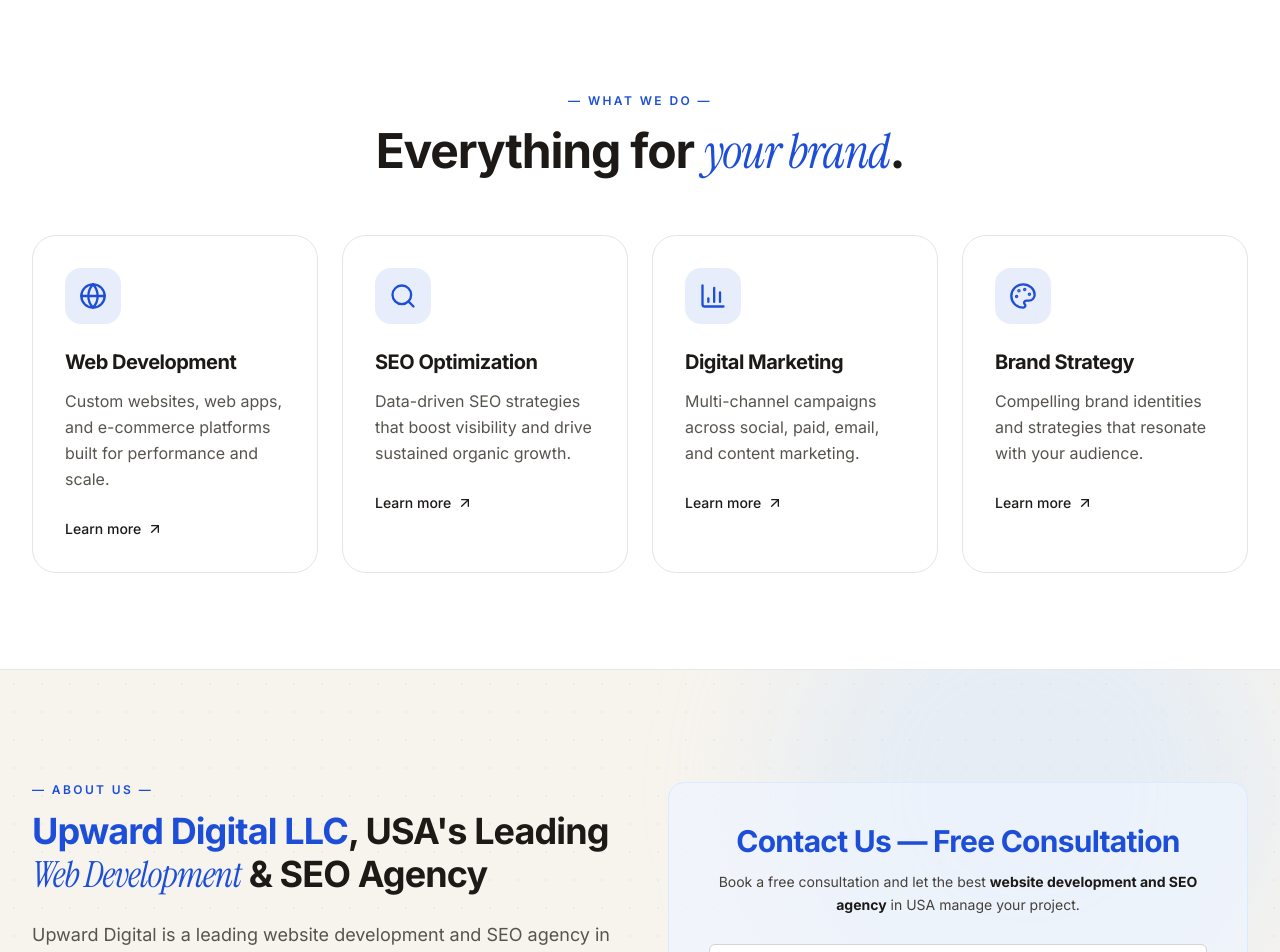
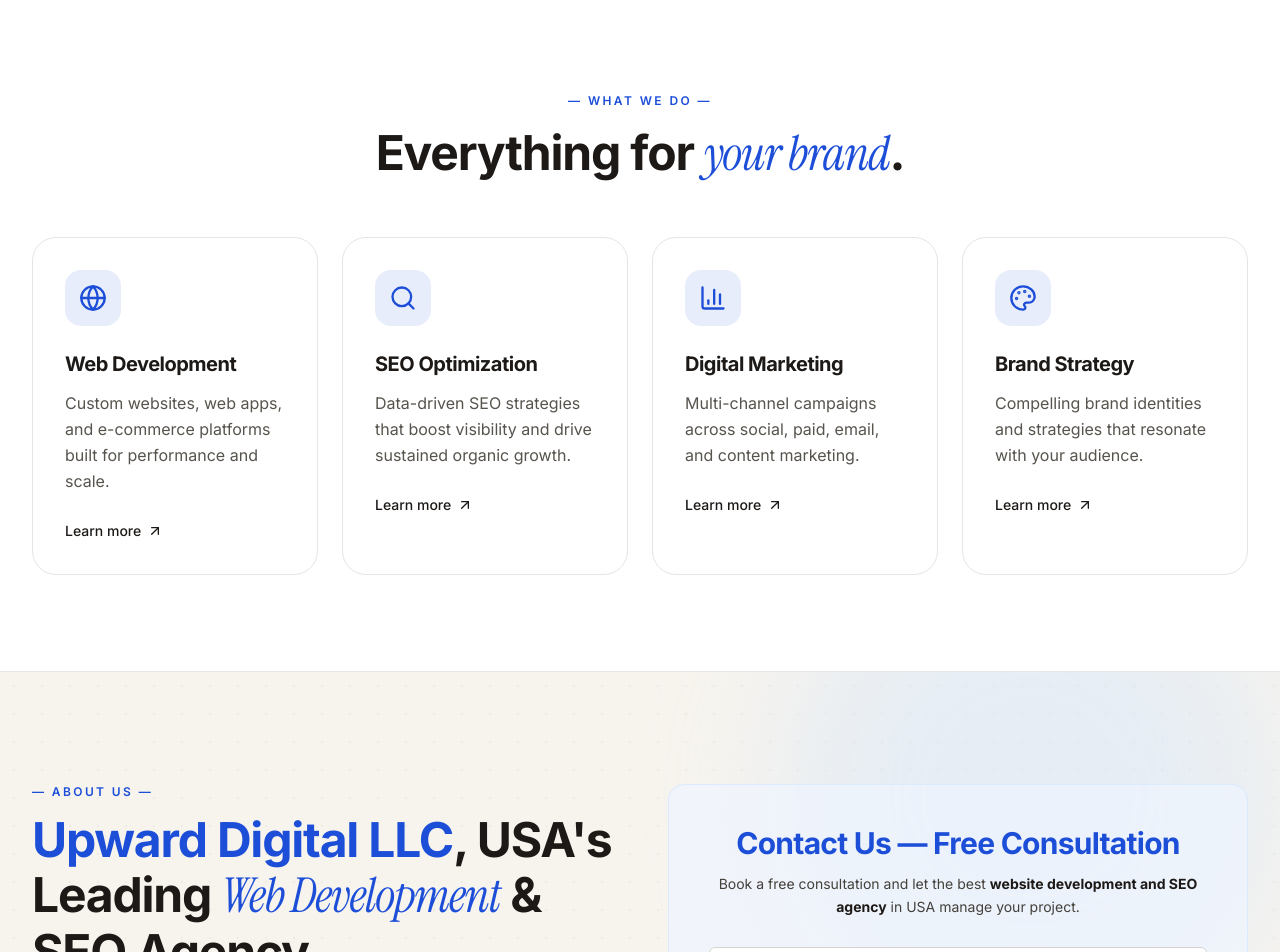
Before and after one commit to TalhaFaisal777/upwarddigital-site, a React (Vite) app: page / in a window 1280 px wide. Shown: the part 960-1912 px from the top of the page. Built offline with nearby package versions, Linux system fonts and the light colour scheme.

Commit message:
Standardize all section headings to text-3xl/4xl/5xl with leading-[1.15] for visual consistency

```diff
--- a/src/components/common/SectionHeading.jsx
+++ b/src/components/common/SectionHeading.jsx
@@ -14,7 +14,7 @@ export default function SectionHeading({ subtitle, title, description, center =
           — {subtitle} —
         </span>
       )}
-      <h2 className="text-3xl md:text-4xl lg:text-5xl font-bold leading-[1.1] tracking-tight mb-4 text-stone-900">
+      <h2 className="text-3xl md:text-4xl lg:text-5xl font-bold leading-[1.15] tracking-tight mb-4 text-stone-900">
         {title}
       </h2>
       {description && (
--- a/src/pages/About.jsx
+++ b/src/pages/About.jsx
@@ -51,7 +51,7 @@ export default function About() {
             <span className="inline-block text-primary font-semibold text-xs tracking-[0.2em] uppercase mb-4">
               — Who we are —
             </span>
-            <h2 className="text-3xl md:text-4xl lg:text-5xl font-bold leading-[1.1] tracking-tight mb-8 text-stone-900">
+            <h2 className="text-3xl md:text-4xl lg:text-5xl font-bold leading-[1.15] tracking-tight mb-8 text-stone-900">
               We've been growing brands since <em className="font-serif italic font-medium text-primary">2015</em>.
             </h2>
             <div className="space-y-5 text-stone-600 text-lg leading-relaxed">
@@ -172,7 +172,7 @@ export default function About() {
             <span className="inline-block text-blue-400 font-semibold text-xs tracking-[0.2em] uppercase mb-4">
               — Our Journey —
             </span>
-            <h2 className="text-3xl md:text-4xl lg:text-5xl font-bold leading-[1.1] tracking-tight">
+            <h2 className="text-3xl md:text-4xl lg:text-5xl font-bold leading-[1.15] tracking-tight">
               From <em className="font-serif italic font-medium text-blue-400">3 people</em> to industry leader.
             </h2>
           </div>
--- a/src/pages/Blog.jsx
+++ b/src/pages/Blog.jsx
@@ -182,7 +182,7 @@ export default function Blog() {
                   <Badge>Featured</Badge>
                   <Badge variant="secondary">{featuredPost.category}</Badge>
                 </div>
-                <h2 className="text-2xl md:text-3xl font-bold mb-4 leading-tight">
+                <h2 className="text-3xl md:text-4xl lg:text-5xl font-bold leading-[1.15] tracking-tight mb-4">
                   {featuredPost.title}
                 </h2>
                 <p className="text-stone-600 mb-6 leading-relaxed">
--- a/src/pages/Home.jsx
+++ b/src/pages/Home.jsx
@@ -458,7 +458,7 @@ function AboutAndContactSection() {
           <span className="inline-block text-primary font-semibold text-xs tracking-[0.2em] uppercase mb-3">
             — About Us —
           </span>
-          <h2 className="text-2xl md:text-3xl lg:text-4xl font-bold leading-[1.2] tracking-tight mb-6 text-stone-900">
+          <h2 className="text-3xl md:text-4xl lg:text-5xl font-bold leading-[1.15] tracking-tight mb-6 text-stone-900">
             <span className="text-primary">Upward Digital LLC</span>, USA's
             Leading <em className="font-serif italic font-medium text-primary">Web Development</em> & SEO Agency
           </h2>
--- a/src/pages/Portfolio.jsx
+++ b/src/pages/Portfolio.jsx
@@ -299,7 +299,7 @@ export default function Portfolio() {
             transition={{ duration: 0.6 }}
             className="space-y-6"
           >
-            <h2 className="text-3xl md:text-4xl lg:text-5xl font-bold leading-[1.1] tracking-tight">
+            <h2 className="text-3xl md:text-4xl lg:text-5xl font-bold leading-[1.15] tracking-tight">
               Have a project <em className="font-serif italic font-medium text-primary">in mind</em>?
             </h2>
             <p className="text-stone-600 text-lg max-w-xl mx-auto">
--- a/src/pages/Services.jsx
+++ b/src/pages/Services.jsx
@@ -144,7 +144,7 @@ export default function Services() {
                 transition={{ duration: 0.6 }}
               >
                 <Badge className="mb-6">{service.badge}</Badge>
-                <h2 className="text-3xl md:text-4xl lg:text-5xl font-bold leading-[1.1] tracking-tight mb-6 text-stone-900">
+                <h2 className="text-3xl md:text-4xl lg:text-5xl font-bold leading-[1.15] tracking-tight mb-6 text-stone-900">
                   {service.title}
                 </h2>
                 <p className="text-stone-600 text-lg leading-relaxed mb-8">
@@ -251,7 +251,7 @@ export default function Services() {
       {/* CTA */}
       <section className="py-16 md:py-24 bg-stone-900 text-white">
         <div className="max-w-4xl mx-auto px-6 md:px-8 text-center">
-          <h2 className="text-3xl md:text-4xl lg:text-5xl font-bold leading-[1.1] tracking-tight mb-6">
+          <h2 className="text-3xl md:text-4xl lg:text-5xl font-bold leading-[1.15] tracking-tight mb-6">
             Ready to transform your <em className="font-serif italic font-medium text-blue-400">digital presence</em>?
           </h2>
           <p className="text-stone-400 text-lg mb-10 max-w-2xl mx-auto leading-relaxed">
```
